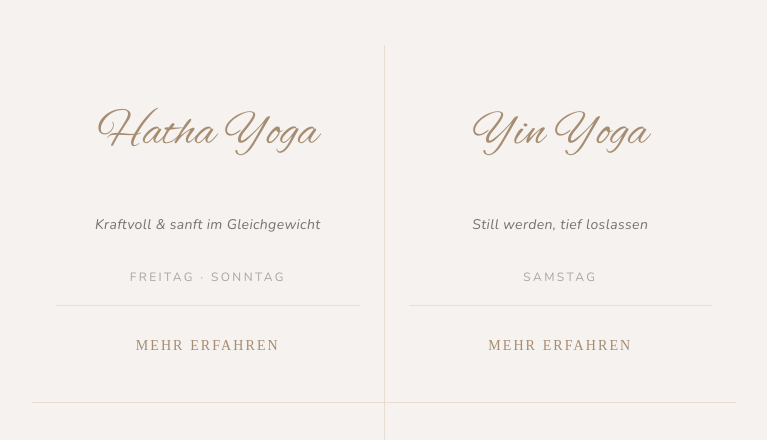
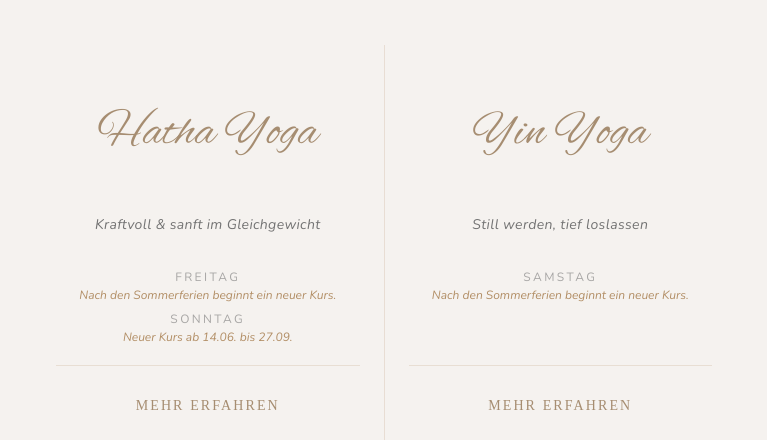
Before and after one commit to Herzenergie-Yoga/herzenergie-yoga.github.io, an Astro site: page /kurse in a window 1280 px wide. Shown: the part 872-1312 px from the top of the page, without its empty margins (256-1023 px from the left). Built offline with nearby package versions, Linux system fonts and the light colour scheme; Astro itself is replaced by a stand-in of ours; a web font is replaced by a local one.

Commit message:
Fix text and update deps

```diff
--- a/src/content.config.ts
+++ b/src/content.config.ts
@@ -12,6 +12,7 @@ const kurse = defineCollection({
     termine: z.number(),
     preis: z.number(),
     reihenfolge: z.number(),
+    hinweis: z.string().optional(),
   }),
 });
 
--- a/src/content/kurse/freitag.md
+++ b/src/content/kurse/freitag.md
@@ -7,4 +7,5 @@ kursende: 13.06.2026
 termine: 8
 preis: 120
 reihenfolge: 1
+hinweis: Nach den Sommerferien beginnt ein neuer Kurs.
 ---
--- a/src/content/kurse/samstag.md
+++ b/src/content/kurse/samstag.md
@@ -7,4 +7,5 @@ kursende: 13.06.2026
 termine: 8
 preis: 120
 reihenfolge: 2
+hinweis: Nach den Sommerferien beginnt ein neuer Kurs.
 ---
--- a/src/content/kurse/sonntag.md
+++ b/src/content/kurse/sonntag.md
@@ -7,4 +7,5 @@ kursende: 07.06.2026
 termine: 8
 preis: 120
 reihenfolge: 3
+hinweis: Neuer Kurs ab 14.06. bis 27.09.
 ---
--- a/src/pages/cacao-ritual.md
+++ b/src/pages/cacao-ritual.md
@@ -5,7 +5,7 @@ title: Cacao Ritual
 
 # Cacao Ritual
 
-Das Cacao Ritual ist eine alte, schamanische Zeremonie aus Mittelamerika, bei der zeremonielle Rohkakao-Masse in einem bewussten, achtsamen Rahmen eingenommen wird. Kakao gilt als „Herzöffner" – er lädt uns ein, tiefer mit uns selbst in Verbindung zu treten, den Geist zu klären und das Herz zu weiten.
+Die Cacao Zeremonie hat ihren Ursprung in den alten mesoamerikanischen & indigenen Kulturen  Mittel- und Südamerikas, wie den Mayas & Atzteken, bei der zeremonielle Rohkakao-Masse in einem bewussten, achtsamen Rahmen eingenommen wird. Kakao gilt als „Herzöffner" – er lädt uns ein, tiefer mit uns selbst in Verbindung zu treten, den Geist zu klären und das Herz zu weiten.
 
 In Kombination mit Meditation, Atemübungen, Yoga oder Klang entsteht ein geschützter Raum, um loszulassen, innere Bilder aufzunehmen und sich selbst neu zu begegnen. Das Cacao Ritual ist kein spirituelles Abenteuer für Fortgeschrittene – es ist eine sanfte Einladung an jeden, der inne halten und spüren möchte.
 
--- a/src/pages/kurse/hatha-yoga.astro
+++ b/src/pages/kurse/hatha-yoga.astro
@@ -37,6 +37,9 @@ const kurse = (await getCollection('kurse'))
         <div class="pt-5 mt-5 border-t border-brand-secondary/20">
           <p class="text-brand-primary font-antic-didone tracking-[0.15em] text-sm uppercase">{kurs.data.termine} Termine · {kurs.data.preis} Euro</p>
         </div>
+        {kurs.data.hinweis && (
+          <p class="text-sm italic text-brand-secondary">{kurs.data.hinweis}</p>
+        )}
       </div>
     ))}
   </div>
--- a/src/pages/kurse/index.astro
+++ b/src/pages/kurse/index.astro
@@ -1,5 +1,14 @@
 ---
 import Layout from '../../layouts/Layout.astro';
+import { getCollection } from 'astro:content';
+
+const kurse = await getCollection('kurse');
+
+const tageFor = (kursart: string) =>
+  kurse
+    .filter((k) => k.data.kursart === kursart)
+    .sort((a, b) => a.data.reihenfolge - b.data.reihenfolge)
+    .map((k) => ({ wochentag: k.data.wochentag, hinweis: k.data.hinweis }));
 
 const yogastile = [
   {
@@ -40,7 +49,18 @@ const yogastile = [
       <a href={stil.href} class="group bg-brand-bg px-6 py-10 text-center flex flex-col space-y-5 hover:bg-white transition-colors">
         <h3 class="text-5xl font-alex-brush text-brand-primary font-normal min-h-24 flex items-center justify-center">{stil.name}</h3>
         <p class="text-brand-text font-light tracking-wide text-sm leading-relaxed italic min-h-12 flex items-center justify-center">{stil.tagline}</p>
-        <p class="text-xs tracking-[0.2em] uppercase text-brand-text/60 font-light">{stil.info}</p>
+        {tageFor(stil.name).length > 0 ? (
+          <div class="space-y-2">
+            {tageFor(stil.name).map(({ wochentag, hinweis }) => (
+              <div>
+                <p class="text-xs tracking-[0.2em] uppercase text-brand-text/60 font-light">{wochentag}</p>
+                {hinweis && <p class="text-xs italic text-brand-secondary mt-0.5">{hinweis}</p>}
+              </div>
+            ))}
+          </div>
+        ) : (
+          <p class="text-xs tracking-[0.2em] uppercase text-brand-text/60 font-light">{stil.info}</p>
+        )}
         <div class="mt-auto pt-5 border-t border-brand-secondary/20">
           <span class="text-brand-primary font-antic-didone tracking-[0.15em] text-sm uppercase group-hover:underline underline-offset-4">Mehr erfahren</span>
         </div>
--- a/src/pages/kurse/yin-yoga.astro
+++ b/src/pages/kurse/yin-yoga.astro
@@ -71,6 +71,11 @@ const kurse = (await getCollection("kurse"))
                             {kurs.data.termine} Termine · {kurs.data.preis} Euro
                         </p>
                     </div>
+                    {kurs.data.hinweis && (
+                        <p class="text-sm italic text-brand-secondary">
+                            {kurs.data.hinweis}
+                        </p>
+                    )}
                 </div>
             ))
         }
```
Also changed, not shown: package.json (+4 -4 lines), 1 other file.
